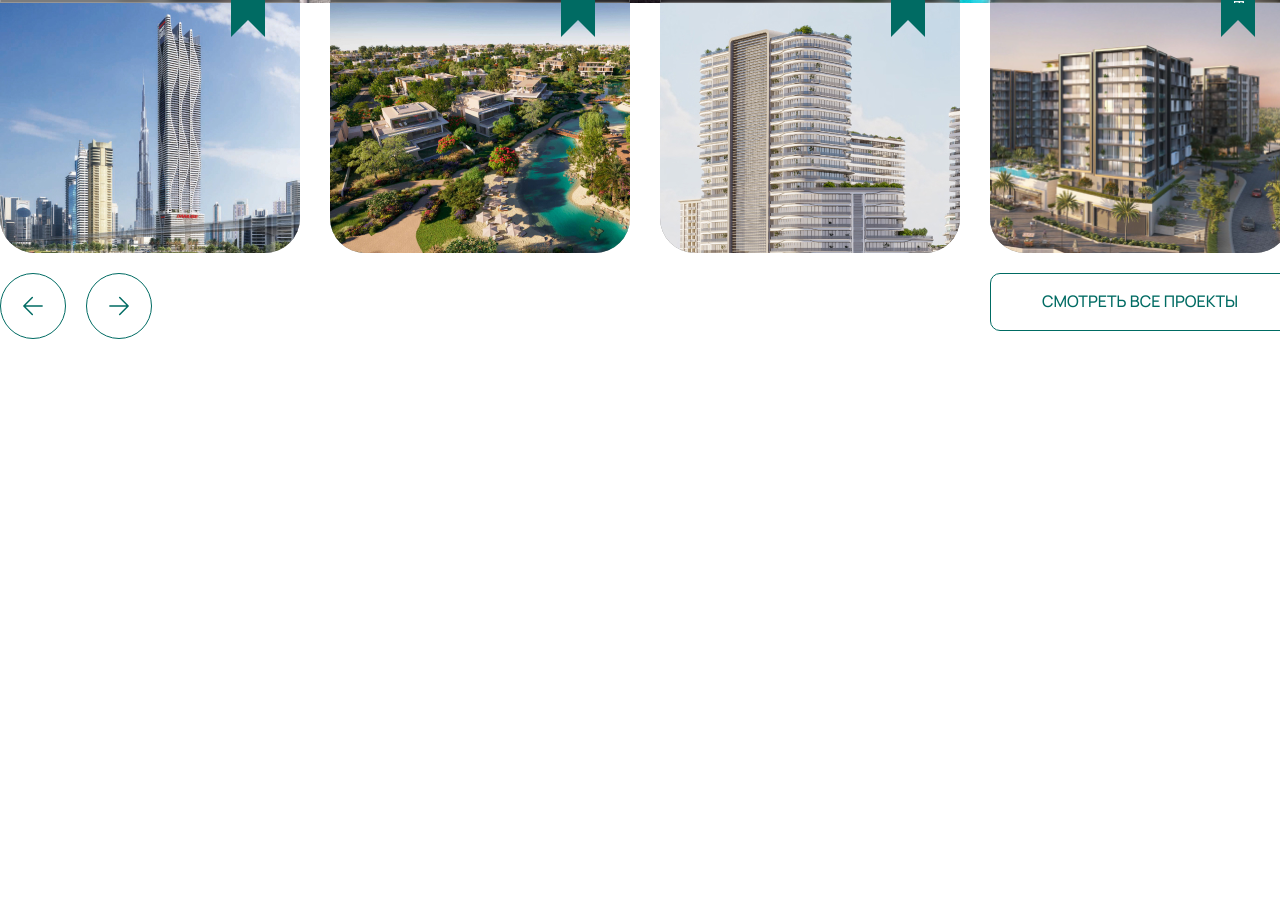
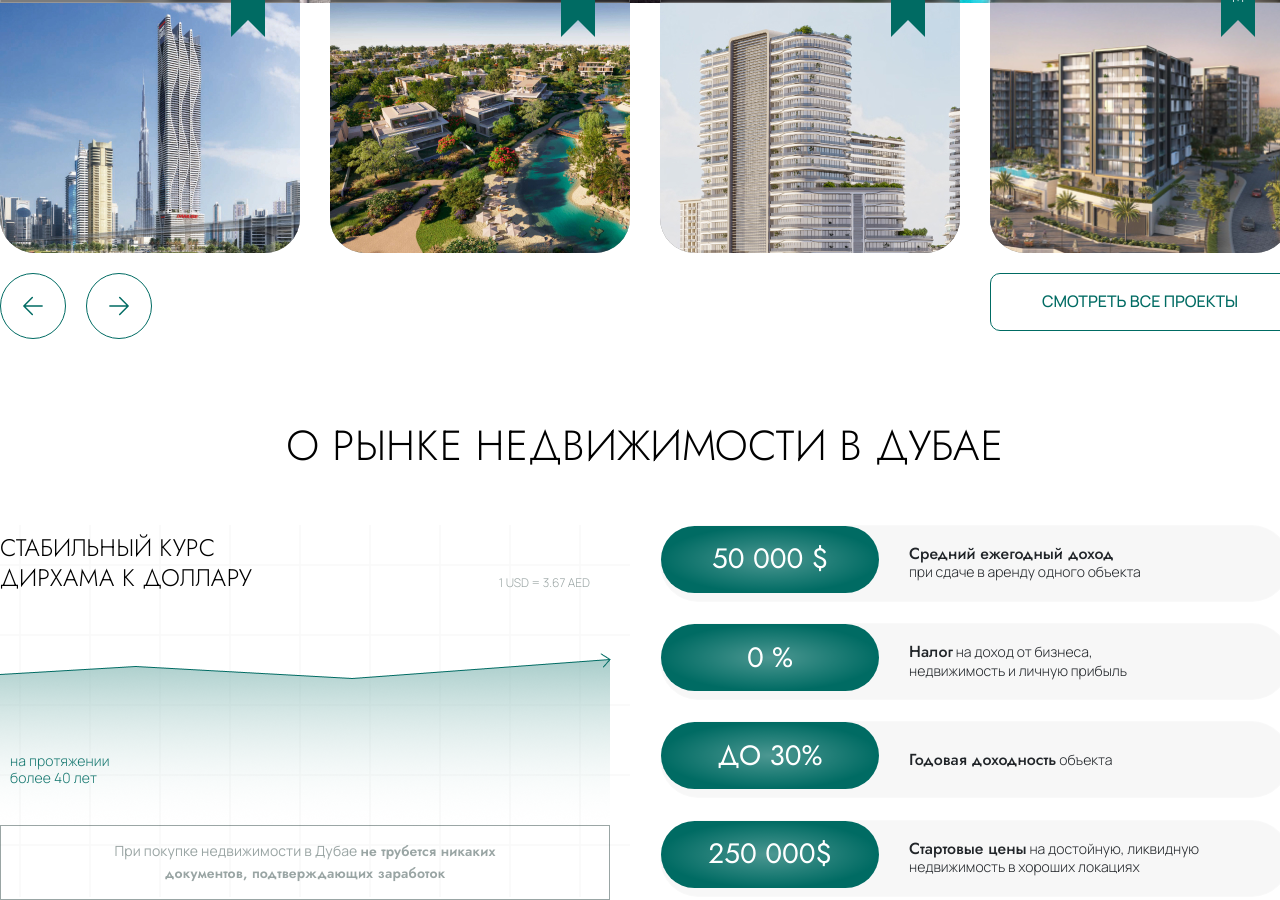
Before and after one commit to kurguzenko132/website-Casa-Imperiale, a website: page src/index.html in a window 1280 px wide. Shown: the part 943-1843 px from the top of the page. Before the commit the page ends 1282 px from the top, so only its background shows below. Drawn offline with Linux system fonts and the light colour scheme; a web font is replaced by a local one.

Commit message:
add block market

```diff
--- a/src/index.html
+++ b/src/index.html
@@ -153,5 +153,46 @@
             </div>
         </div>
     </div>
+    <div class="market">
+        <div class="container">
+            <div class="title">О рынке недвижимости в Дубае</div>
+            <div class="market__wrapper">
+                <div class="market__chart">
+                    <div class="market__course">
+                        <div class="market__title">стабильный курс дирхама к доллару</div>
+                        <div class="market__subtitle">1 USD = 3.67 AED</div>
+                    </div>
+                    <div class="market__img">
+                        <img src="img/chart/chart.png" alt="chart">
+                        <div class="text">на протяжении более 40 лет</div>
+                    </div>
+                    <div class="market__descr">При покупке недвижимости в Дубае <span>не трубется никаких документов, подтверждающих заработок</span></div>
+                </div>
+                <div class="market__info">
+                    <div class="market__items">
+                        <div class="market__item">
+                            <div class="market__price"><span class="price">50 000 $</span></div>
+                            <div class="market__price_descr"><span>Средний ежегодный доход</span> <br>
+                                при сдаче в аренду одного объекта</div>
+                        </div>
+                        <div class="market__item">
+                            <div class="market__price">0 %</div>
+                            <div class="market__price_descr"><span>Налог</span> на доход от бизнеса, <br>
+                                недвижимость и личную прибыль</div>
+                        </div>
+                        <div class="market__item">
+                            <div class="market__price">до 30%</div>
+                            <div class="market__price_descr"><span>Годовая доходность</span> объекта</div>
+                        </div>
+                        <div class="market__item">
+                            <div class="market__price"><span class="price">250 000$</span></div>
+                            <div class="market__price_descr"><span>Стартовые цены</span> на достойную, ликвидную <br>
+                                недвижимость в хороших локациях</div>
+                        </div>
+                    </div>
+                </div>
+            </div>
+        </div>
+    </div>
 </body>
 </html>
--- a/src/sass/blocks/carousel/_carousel.scss
+++ b/src/sass/blocks/carousel/_carousel.scss
@@ -32,6 +32,14 @@
         text-transform: uppercase;
         color: #fff;
         @include triangle;
+        span {
+            font-family: var(--font-family);
+            font-weight: 300;
+            font-size: 14px;
+            text-transform: uppercase;
+            color: #fff;
+            z-index: 10;
+        }
     }
     &__about {
         position: relative;
--- a/src/sass/blocks/header/_header.scss
+++ b/src/sass/blocks/header/_header.scss
@@ -17,7 +17,7 @@
         font-weight: 700;
         font-size: 32px;
         color: #636467;
-        font-family: var('--third-family');
+        font-family: var(--third-family);
     }
     &__link {
         width: 429px;
--- /dev/null
+++ b/src/sass/blocks/market/_market.scss
@@ -0,0 +1,119 @@
+.market {
+    padding-top: 64px;
+    &__wrapper {
+        margin-top: 35px;
+        display: flex;
+        justify-content: space-between;
+    }
+    &__chart {
+        width: 630px;
+        height: 372px;
+        background-image: url('../img/chart/bg.png');
+    }
+    &__course {
+        display: flex;
+        width: 590px;
+        height: 68px;
+        justify-content: space-between;
+        align-items: end;
+    }
+    &__title {
+        width: 320px;
+        font-family: var(--second-family);
+        font-weight: 300;
+        font-size: 24px;
+        line-height: 125%;
+        text-transform: uppercase;
+        color: #000;
+    }
+    &__subtitle {
+        font-family: var(--font-family);
+        font-weight: 300;
+        font-size: 12px;
+        line-height: 175%;
+        color: rgba(0, 30, 28, 0.4);
+    }
+    &__img {
+        position: relative;
+        margin-top: 60px;
+        .text {
+            position: absolute;
+            top: 100px;
+            left: 10px;
+            width: 100px;
+            font-family: var(--font-family);
+            font-weight: 300;
+            font-size: 14px;
+            line-height: 121%;
+            letter-spacing: 0.01em;
+            color: #14776f;
+        }
+    }
+    &__descr {
+        margin-top: -50px;
+        padding: 14px 70px;
+        text-align: center;
+        width: 610px;
+        height: 75px;
+        border: 1px solid rgba(0, 30, 28, 0.4);
+        font-family: var(--font-family);
+        font-weight: 400;
+        font-size: 14px;
+        line-height: 150%;
+        letter-spacing: 0.01em;
+        text-align: center;
+        color: rgba(0, 30, 28, 0.4);
+        span{
+            font-weight: 600;
+        }
+    }
+    &__info {
+        width: 630px;
+        height: 372px;
+    }
+    &__items {
+        height: 372px;
+        display: flex;
+        flex-direction: column;
+        justify-content: space-between;
+    }
+    &__item {
+        display: flex;
+        border: 1px solid rgba(255, 255, 255, 0.2);
+        border-radius: 50px;
+        width: 630px;
+        height: 77px;
+        backdrop-filter: blur(4px);
+        background: #f7f7f7;
+    }
+    &__price{
+        display: flex;
+        justify-content: center;
+        align-items: center;
+        border-radius: 50px;
+        width: 218px;
+        height: 67px;
+        background: radial-gradient(50.00% 50.00% at 50% 50%,rgba(255, 255, 255, 0.3),rgba(255, 255, 255, 0) 100%),rgb(0, 107, 99);
+        font-family: var(--second-family);
+        font-weight: 400;
+        font-size: 28px;
+        line-height: 272%;
+        text-transform: uppercase;
+        color: #fff;
+        &_descr {
+            margin: auto auto;
+            margin-left: 30px;
+            font-family: var(--font-family);
+            font-weight: 300;
+            font-size: 14px;
+            line-height: 131%;
+            span{
+                font-weight: 500;
+                font-size: 16px;
+            }
+            // display: flex;
+            // align-items: center;
+        }
+    }
+
+}
--- /dev/null
+++ b/src/sass/blocks/title/_title.scss
@@ -0,0 +1,9 @@
+.title {
+    text-align: center;
+    font-family: var(--second-family);
+    font-weight: 300;
+    font-size: 42px;
+    line-height: 207%;
+    text-transform: uppercase;
+    color: #000;
+}
--- a/src/sass/style.scss
+++ b/src/sass/style.scss
@@ -20,3 +20,5 @@
 @import 'blocks/header/header';
 @import 'blocks/promo/promo';
 @import 'blocks/carousel/carousel';
+@import 'blocks/title/title';
+@import 'blocks/market/market';
```
Also changed, not shown: dist/css/style.min.css, dist/img/chart/Rectangle 9.png (added), dist/img/chart/bg.png (added), dist/img/chart/chart.png (added), dist/index.html, src/css/style.min.css, src/img/chart/Rectangle 9.png (added), src/img/chart/bg.png (added), src/img/chart/chart.png (added).
